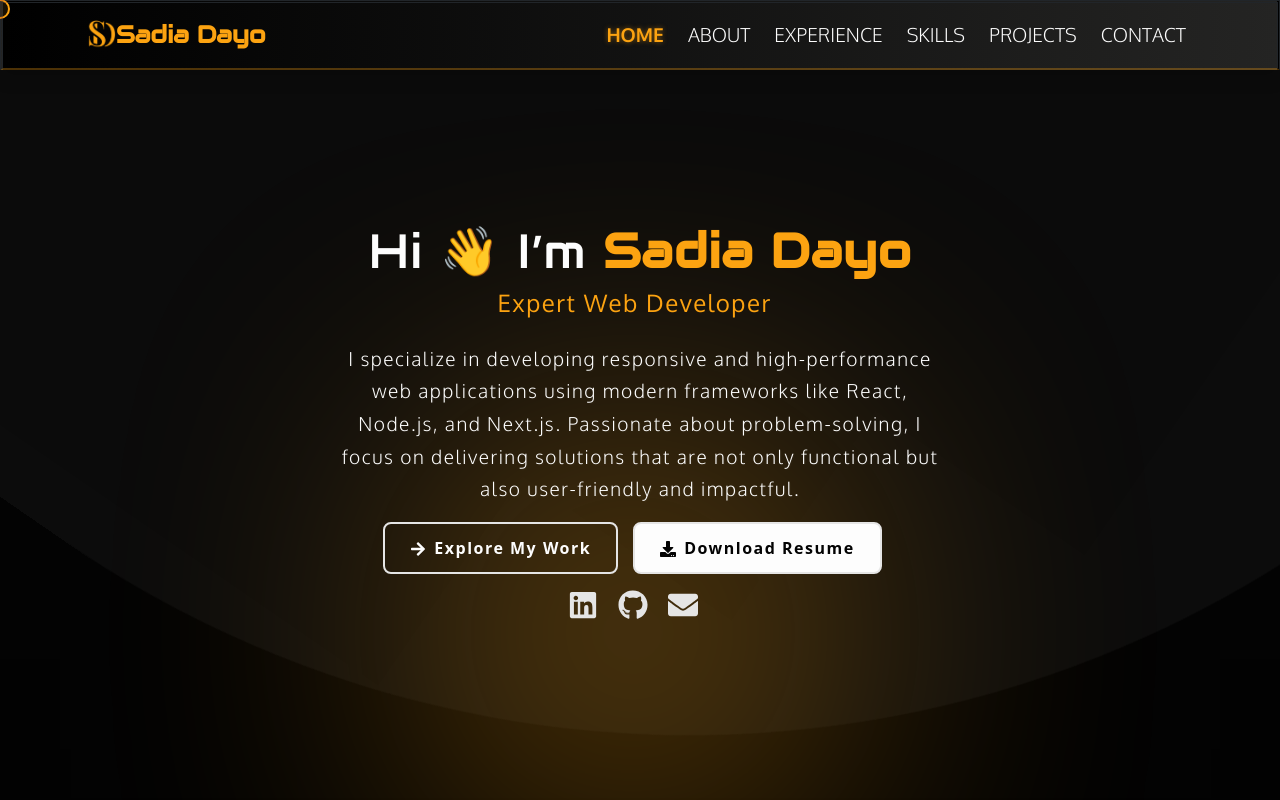
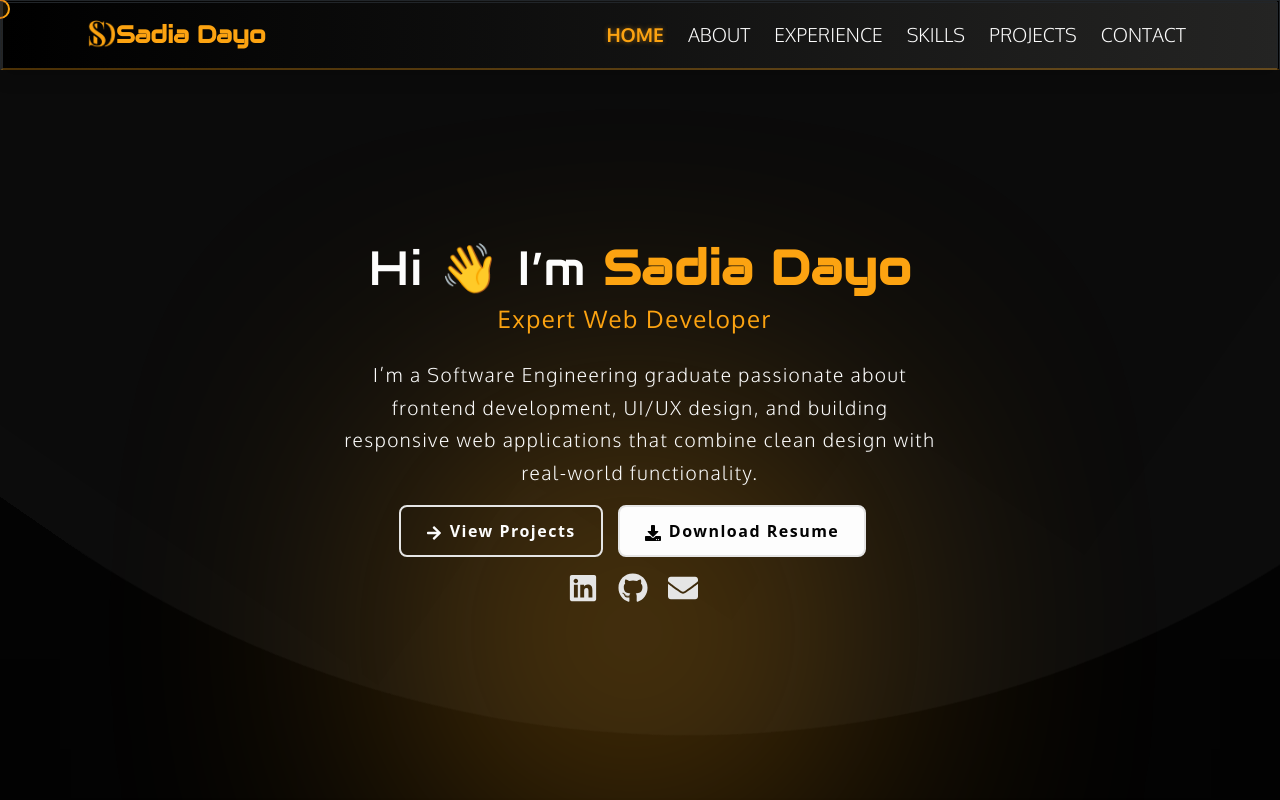
Before and after one commit to SadiaDayo/portfolio, a React (Create React App) app: page / in a window 1280 px wide. Shown: the top 800 px of the page. Built offline with nearby package versions, Linux system fonts and the light colour scheme.

Commit message:
Revise Hero component content and styling
Updated hero section with new description and button text.

```diff
--- a/src/components/Hero.js
+++ b/src/components/Hero.js
@@ -45,14 +45,16 @@ const Hero = () => {
             className="typewriter-text"
           />
         </h3>
-        <p className="hero-description">
-         I specialize in developing responsive and high-performance web applications using modern frameworks like React, Node.js, and Next.js. Passionate about problem-solving, I focus on delivering solutions that are not only functional but also user-friendly and impactful.
-        </p>
+       <p className="hero-description">
+  I’m a Software Engineering graduate passionate about frontend development,
+  UI/UX design, and building responsive web applications that combine clean
+  design with real-world functionality.
+</p>
 
         <div className="hero-buttons">
           <a href="#projects" className="hero-btn">
             <FaArrowRight style={{ marginRight: "8px" }} />
-            Explore My Work
+            View Projects
           </a>
           <a
             href="/Sadia_Dayo_CV.pdf"
```
